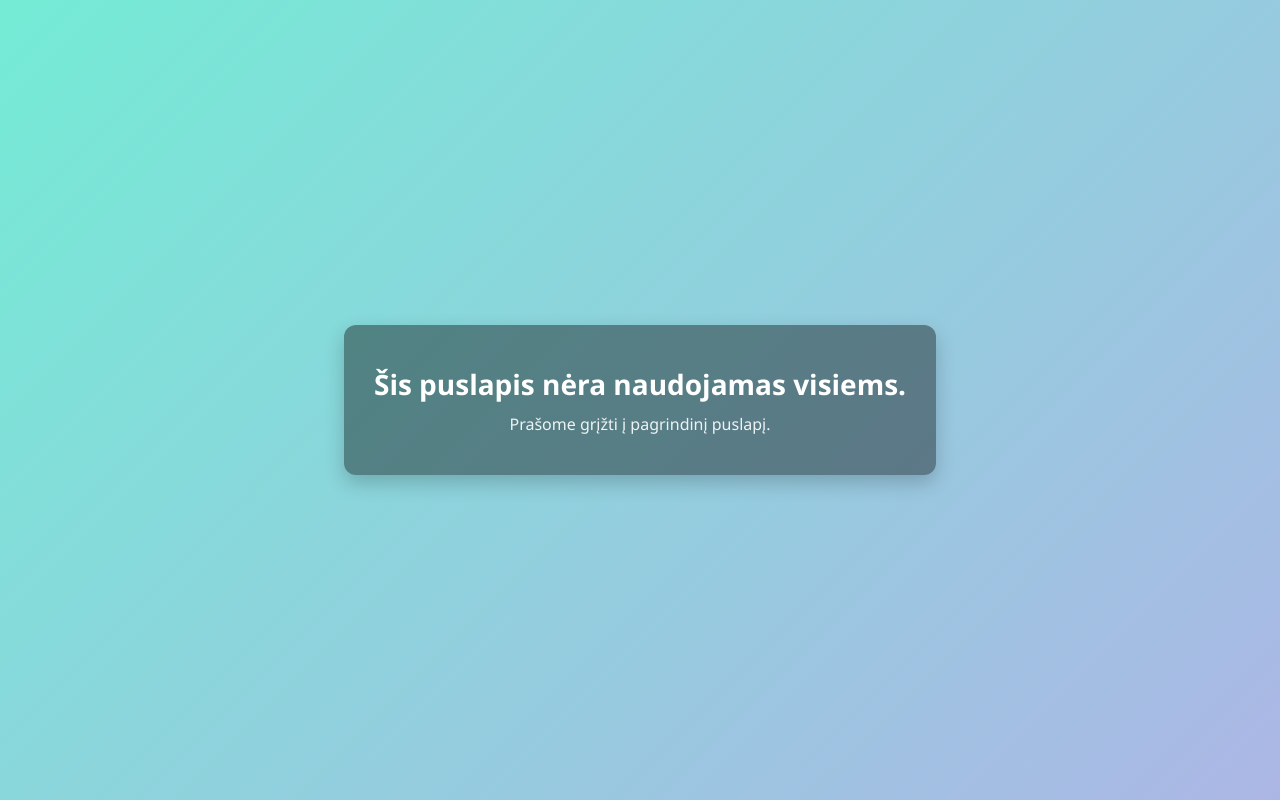
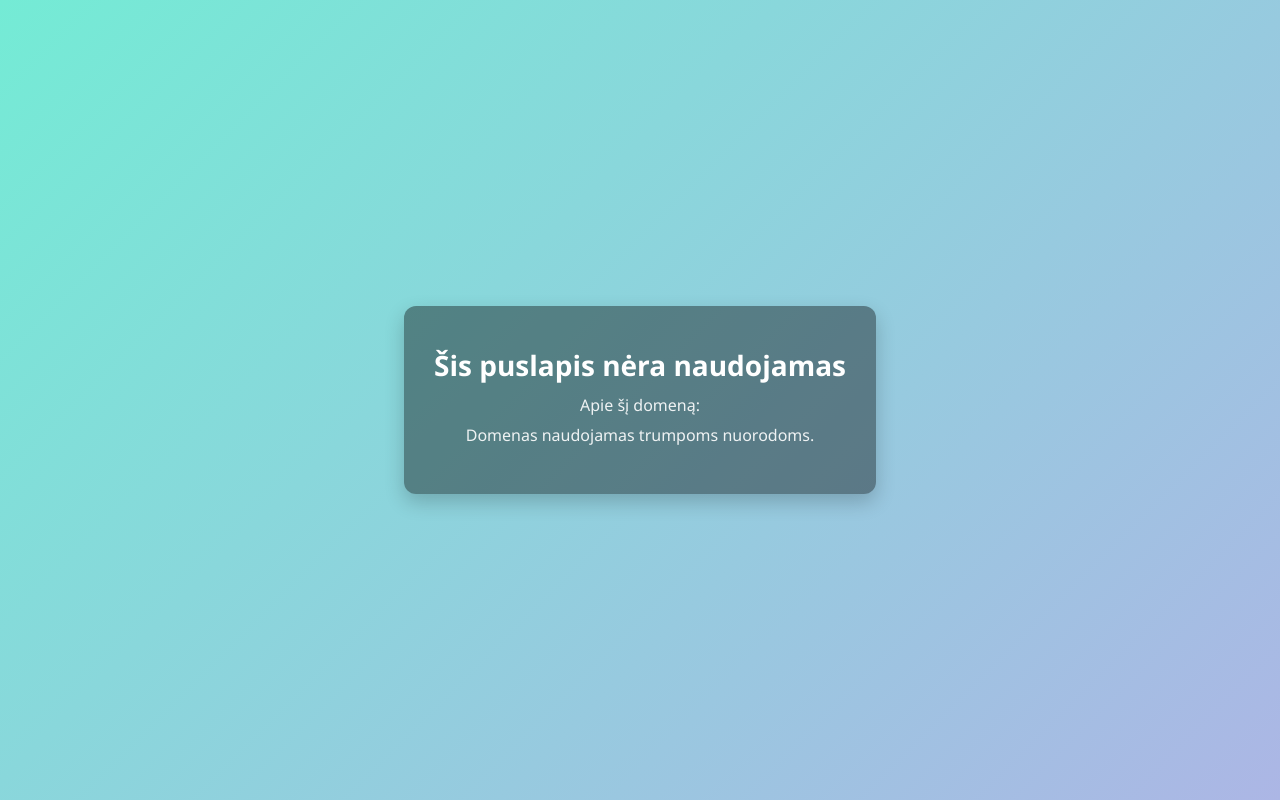
Before and after one commit to elijuxas8/InformacijosLink, a plain HTML site: page index.html in a window 1280 px wide. Drawn offline with Linux system fonts and the light colour scheme.

Commit message:
Update content and styling in index.html

```diff
--- a/index.html
+++ b/index.html
@@ -27,7 +27,7 @@
       font-size: 28px;
     }
     p {
-      margin: 0;
+      margin: 8px 0;
       font-size: 16px;
       opacity: 0.9;
     }
@@ -35,8 +35,9 @@
 </head>
 <body>
   <div class="message">
-    <h1>Šis puslapis nėra naudojamas visiems.</h1>
-    <p>Prašome grįžti į pagrindinį puslapį.</p>
+    <h1>Šis puslapis nėra naudojamas</h1>
+    <p>Apie šį domeną:</p>
+    <p>Domenas naudojamas trumpoms nuorodoms.</p>
   </div>
 </body>
 </html>
```
